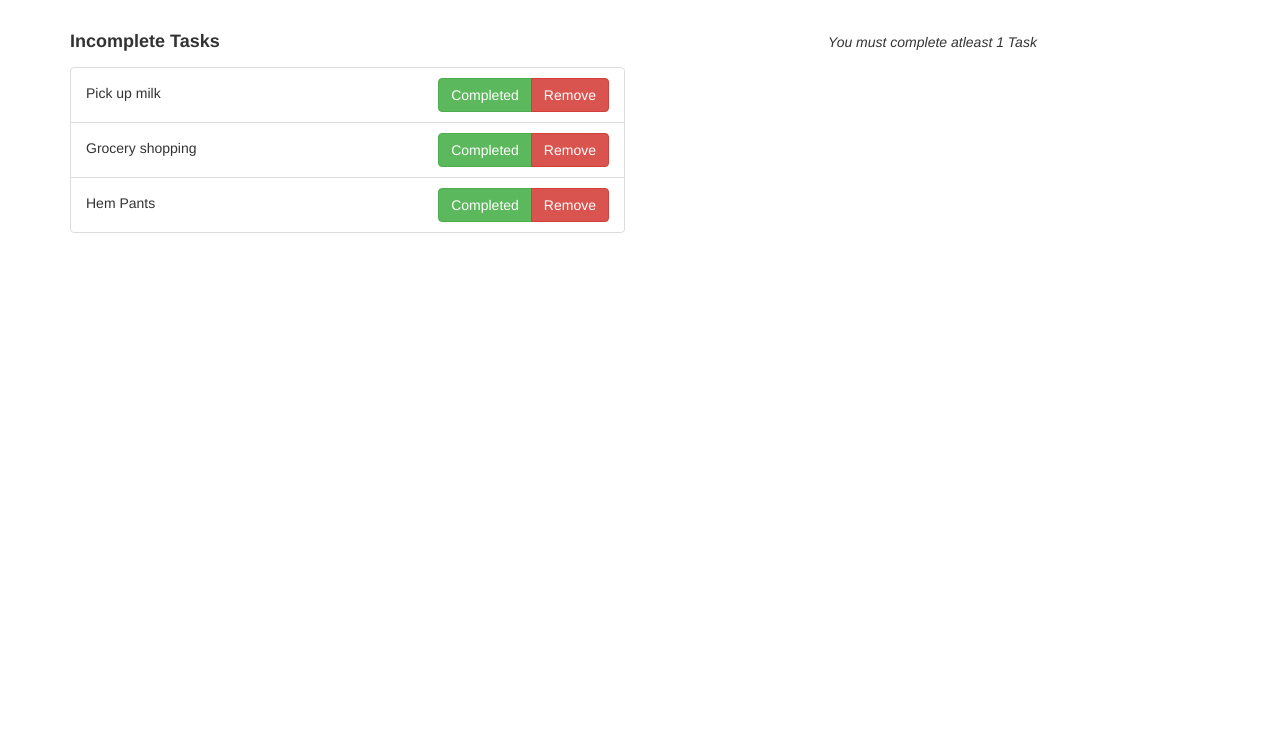
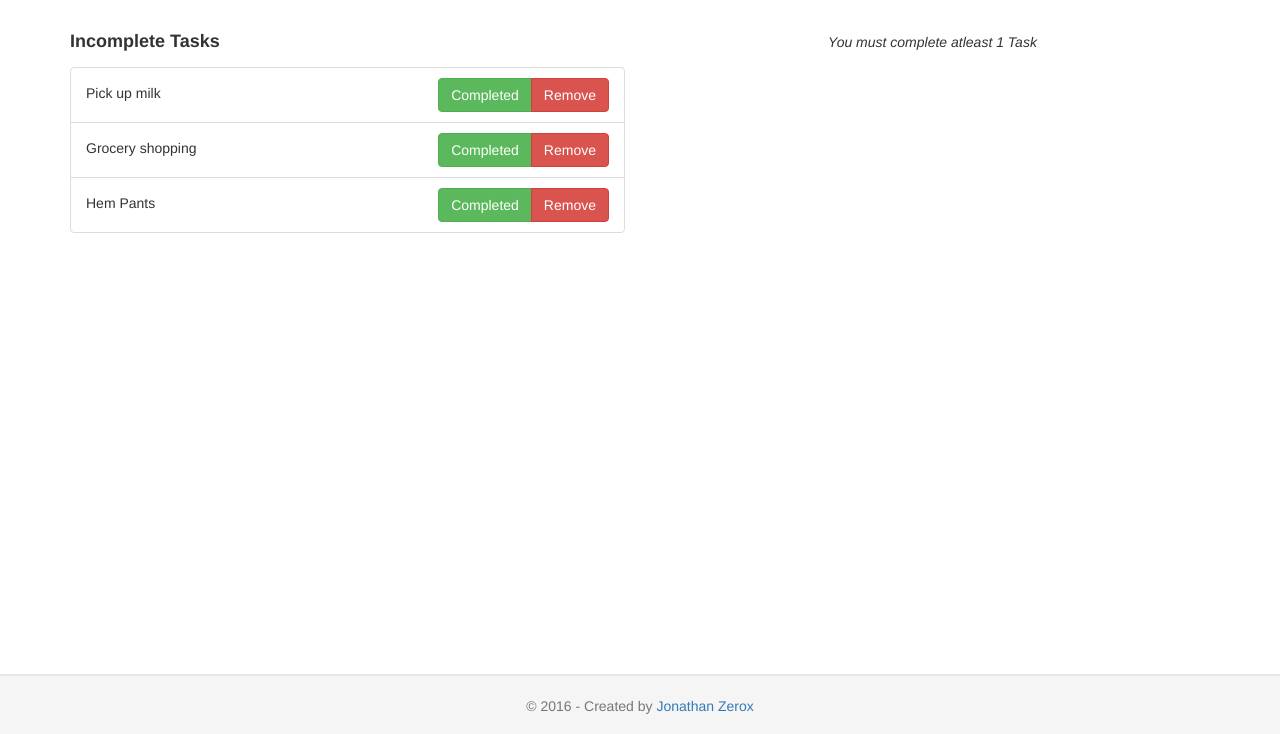
Before and after one commit to jonathanzerox/todo-list-react, a React app: page / in a window 1280 px wide. Shown: the part 66-800 px from the top of the page. Built offline with nearby package versions, Linux system fonts and the light colour scheme.

Commit message:
added footer to the todo list app

```diff
--- a/dev/js/components/app.js
+++ b/dev/js/components/app.js
@@ -19,6 +19,7 @@ class App extends Component {
 
     render() {
         return (
+            <div>
                 <Grid>
                     <Row className='show-grid'>
                         <Col xs={6} md={6}>
@@ -44,6 +45,13 @@ class App extends Component {
                         <NewTask showModal={this.state.showModal} closeModal={() => this.setState({showModal: false})} />
                     </Row>
                 </Grid>
+
+                <footer className='footer'>
+                    <div className='container'>
+                        <p className='text-muted'>&copy; 2016 - Created by <a href='https://ug.linkedin.com/in/jonathanzerox'>Jonathan Zerox</a></p>
+                    </div>
+                </footer>
+            </div>
         )
     }
 }
--- a/dev/js/reducers/reducer-incomplete-tasks.js
+++ b/dev/js/reducers/reducer-incomplete-tasks.js
@@ -1,4 +1,4 @@
-import {REMOVE_INCOMPLETE_TASK, ADD_NEW_TASK} from '../actions/action-types';
+import {REMOVE_INCOMPLETE_TASK, ADD_NEW_TASK, TASK_COMPLETED} from '../actions/action-types';
 
 export default function(state=null, action) {
 
@@ -9,6 +9,10 @@ export default function(state=null, action) {
 
         case ADD_NEW_TASK:
             return [{'taskName': action.payload}, ...state];
+        break;
+
+        case TASK_COMPLETED:
+            return state.filter(task => task.taskName !== action.payload.taskName);
         break;
     }
 
--- a/dev/scss/style.scss
+++ b/dev/scss/style.scss
@@ -53,3 +53,19 @@ ul.list-group li:hover {
 .clearfix {
 	clear: both;
 }
+
+/* Sticky Footer */
+footer.footer {
+	position: fixed;
+  	bottom: 0;
+  	width: 100%;
+  	height: 60px;
+  	background-color: #f5f5f5;
+  	z-index: 100;
+    border-top: 2px solid #E7E7E7;
+}
+
+footer.footer p.text-muted {
+    margin: 20px 0;
+    text-align: center;
+}
```
Lines whose indentation alone changed are shown as unchanged.
